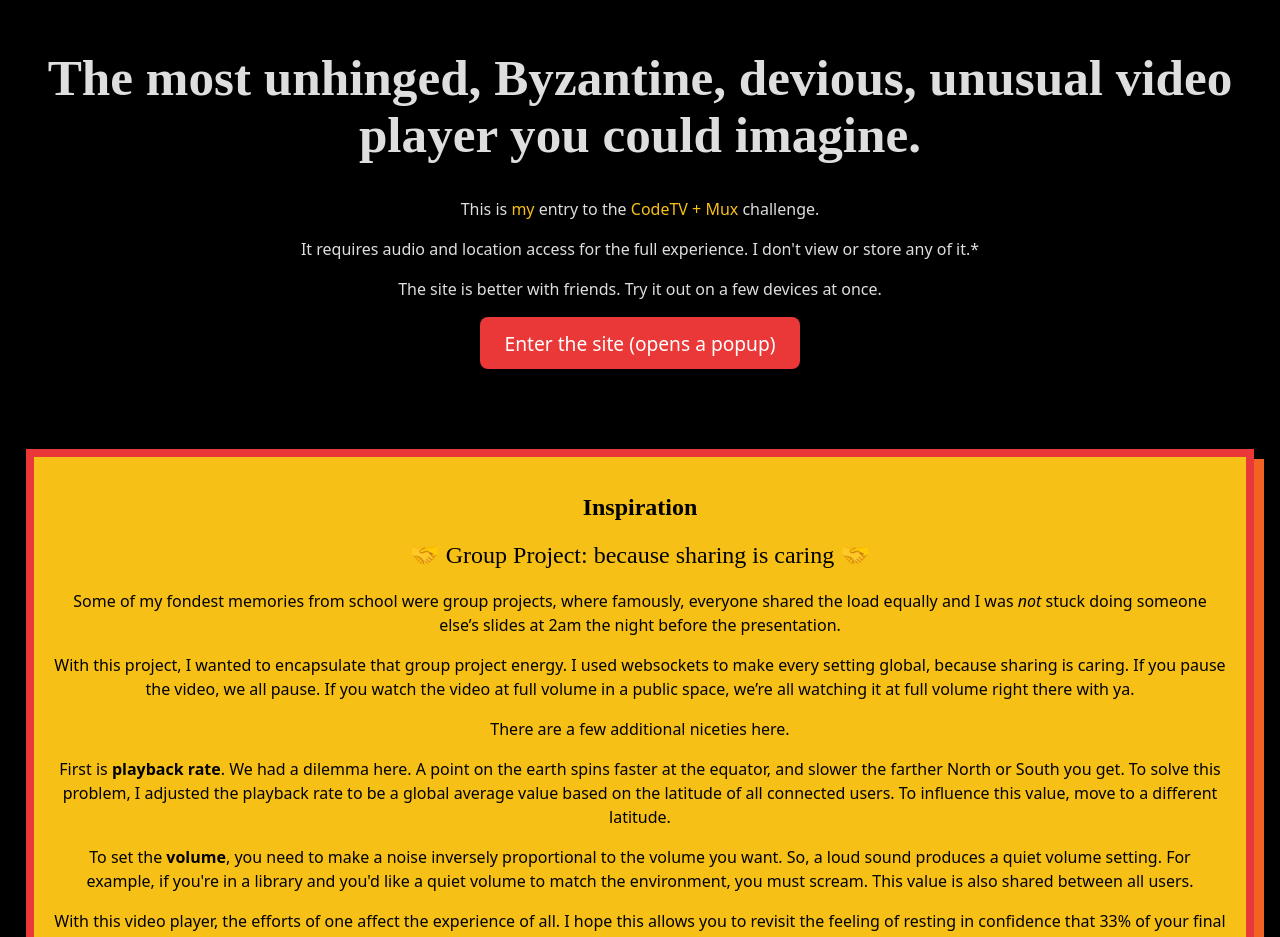
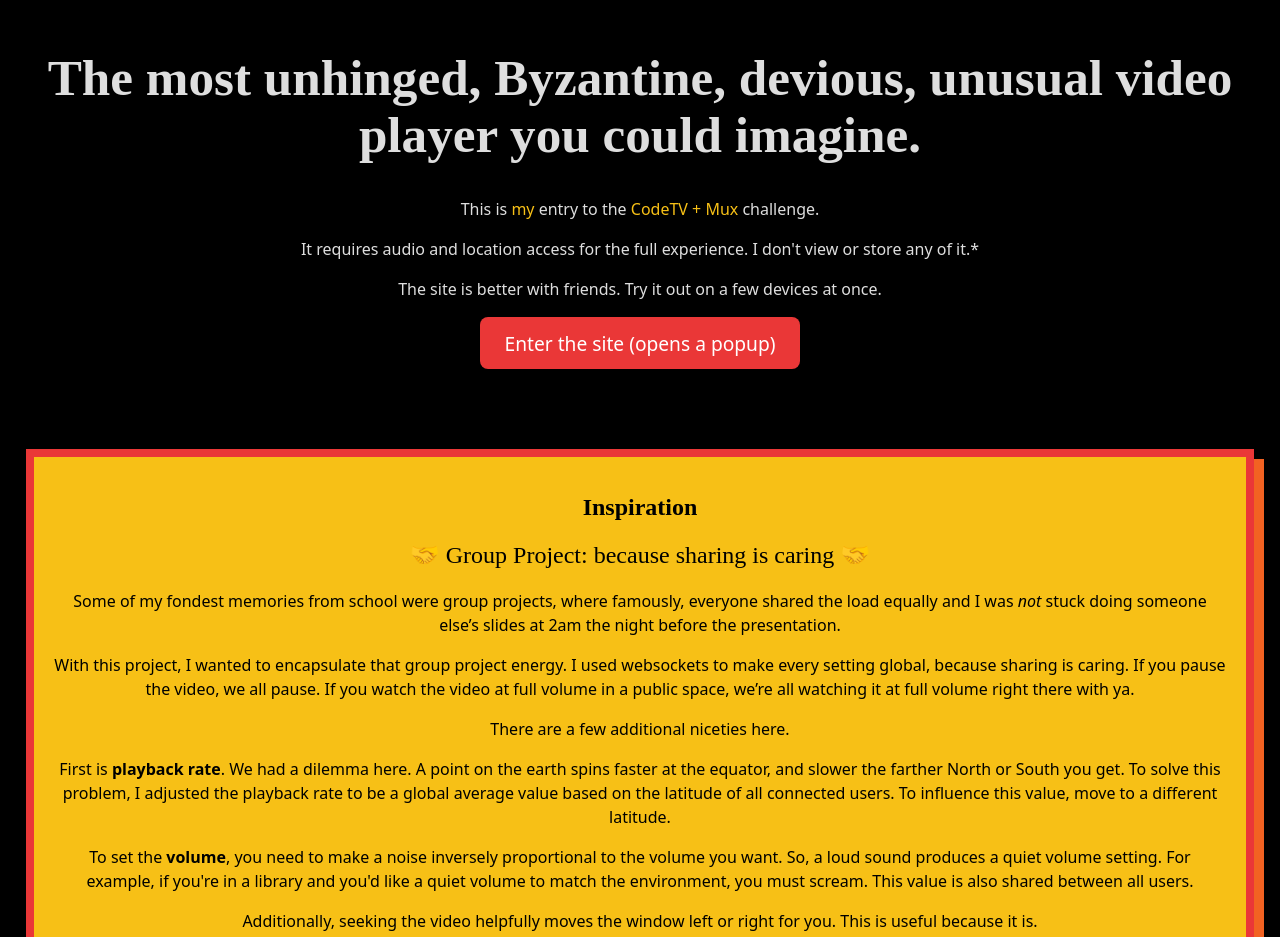
Before and after one commit to christina-de-martinez/mux-video-player, a React (Vite) app: page / in a window 1280 px wide. Shown: the top 937 px of the page. Built offline with nearby package versions, Linux system fonts and the light colour scheme; a web font is replaced by a local one.

Commit message:
Volume bug fix and readme update.

```diff
--- a/src/Permissions.jsx
+++ b/src/Permissions.jsx
@@ -76,6 +76,10 @@ const Permissions = () => {
                     between all users.
                 </p>
                 <p>
+                    Additionally, seeking the video helpfully moves the window
+                    left or right for you. This is useful because it is.
+                </p>
+                <p>
                     With this video player, the efforts of one affect the
                     experience of all. I hope this allows you to revisit the
                     feeling of resting in confidence that 33% of your final
--- a/src/Player.jsx
+++ b/src/Player.jsx
@@ -22,7 +22,7 @@ const Player = ({ isPlaying: initialIsPlaying }) => {
     const defaultWaitBeforeGettingVolume = 3000; // 3 seconds
     const videoRef = useRef(null);
     const [isPlaying, setIsPlaying] = useState(initialIsPlaying);
-    const [volume, setVolume] = useState(null);
+    const [volume, setVolume] = useState(1);
     const [playbackSpeed, setPlaybackSpeed] = useState(1);
     const [socket, setSocket] = useState(null);
     const [gettingVolume, setGettingVolume] = useState(false);
```
Also changed, not shown: 1 other file (tests, documents, lock files or other folders).
